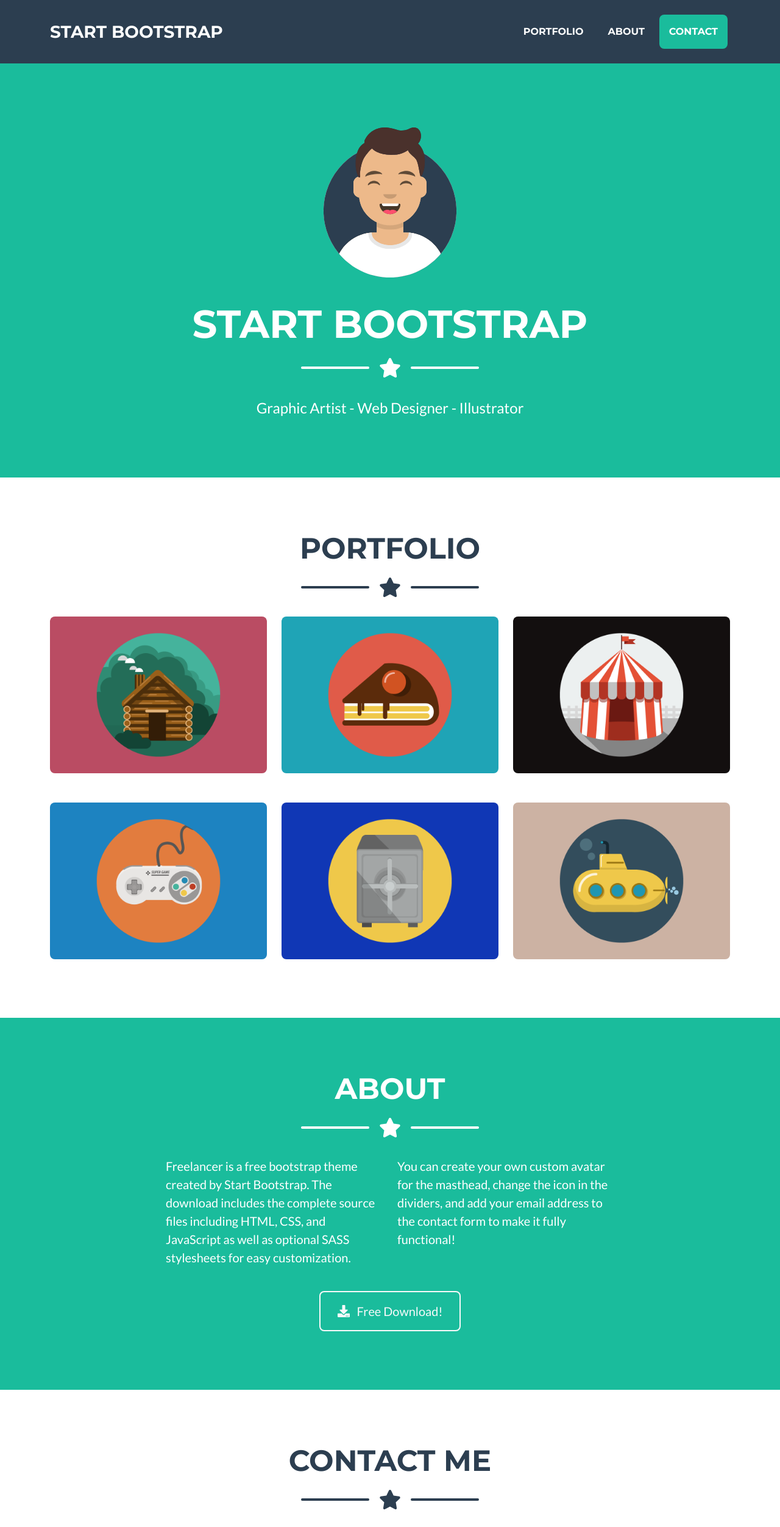
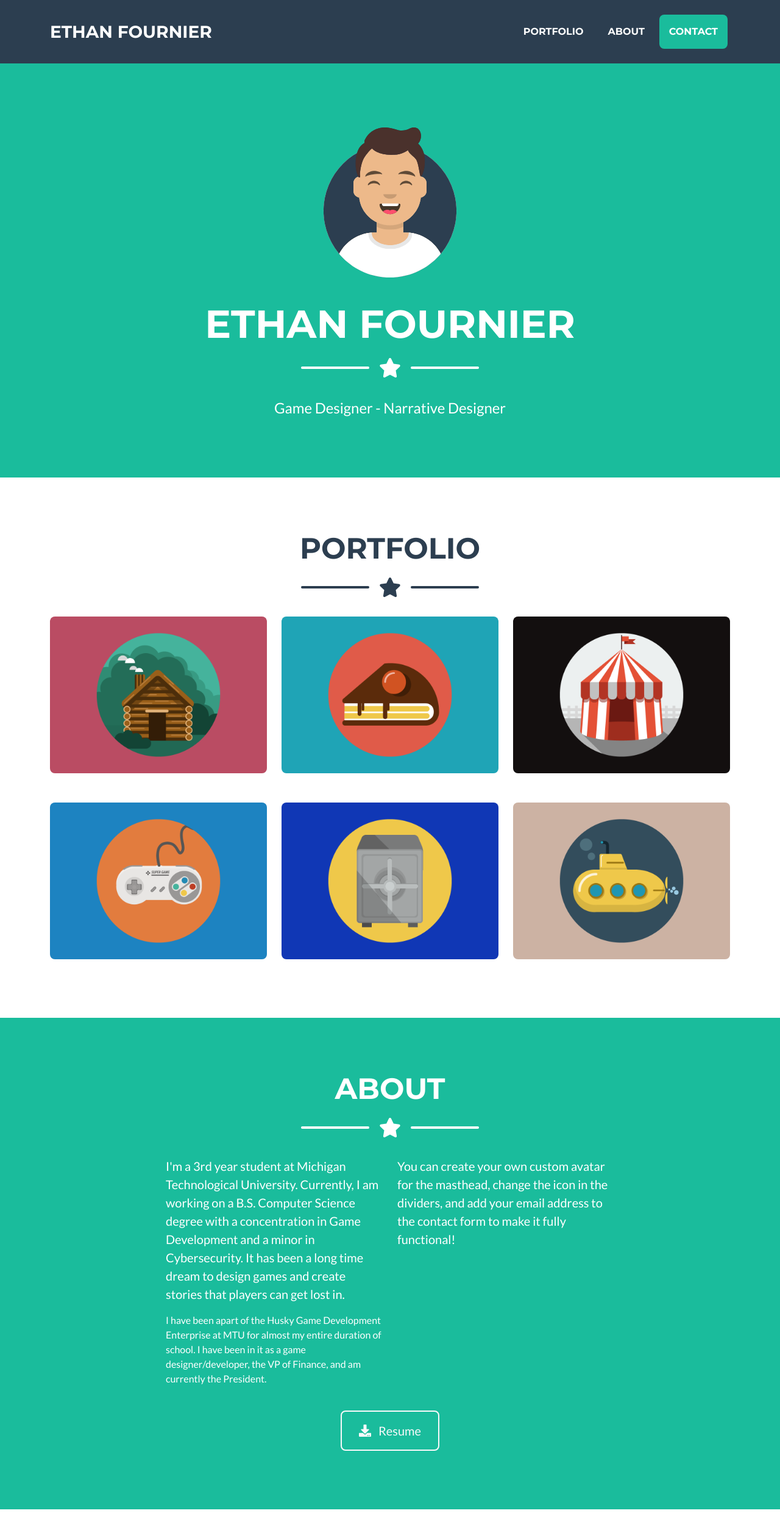
Before and after one commit to Wolfehh/Portfolio, a plain HTML site: page index.html in a window 1280 px wide. Shown: the top 2504 px of the page at 61% size. Drawn offline with nearby package versions, Linux system fonts and the light colour scheme.

Commit message:
Update Index.html

```diff
--- a/index.html
+++ b/index.html
@@ -5,7 +5,7 @@
         <meta name="viewport" content="width=device-width, initial-scale=1, shrink-to-fit=no" />
         <meta name="description" content="" />
         <meta name="author" content="" />
-        <title>Freelancer - Start Bootstrap Theme</title>
+        <title>Ethan Fournier's Portfolio</title>
         <!-- Favicon-->
         <link rel="icon" type="image/x-icon" href="assets/favicon.ico" />
         <!-- Font Awesome icons (free version)-->
@@ -20,7 +20,7 @@
         <!-- Navigation-->
         <nav class="navbar navbar-expand-lg bg-secondary text-uppercase fixed-top" id="mainNav">
             <div class="container">
-                <a class="navbar-brand" href="#page-top">Start Bootstrap</a>
+                <a class="navbar-brand" href="#page-top">Ethan Fournier</a>
                 <button class="navbar-toggler text-uppercase font-weight-bold bg-primary text-white rounded" type="button" data-bs-toggle="collapse" data-bs-target="#navbarResponsive" aria-controls="navbarResponsive" aria-expanded="false" aria-label="Toggle navigation">
                     Menu
                     <i class="fas fa-bars"></i>
@@ -40,7 +40,7 @@
                 <!-- Masthead Avatar Image-->
                 <img class="masthead-avatar mb-5" src="assets/img/avataaars.svg" alt="..." />
                 <!-- Masthead Heading-->
-                <h1 class="masthead-heading text-uppercase mb-0">Start Bootstrap</h1>
+                <h1 class="masthead-heading text-uppercase mb-0">Ethan Fournier</h1>
                 <!-- Icon Divider-->
                 <div class="divider-custom divider-light">
                     <div class="divider-custom-line"></div>
@@ -48,7 +48,7 @@
                     <div class="divider-custom-line"></div>
                 </div>
                 <!-- Masthead Subheading-->
-                <p class="masthead-subheading font-weight-light mb-0">Graphic Artist - Web Designer - Illustrator</p>
+                <p class="masthead-subheading font-weight-light mb-0">Game Designer - Narrative Designer</p>
             </div>
         </header>
         <!-- Portfolio Section-->
@@ -134,14 +134,15 @@
                 </div>
                 <!-- About Section Content-->
                 <div class="row">
-                    <div class="col-lg-4 ms-auto"><p class="lead">Freelancer is a free bootstrap theme created by Start Bootstrap. The download includes the complete source files including HTML, CSS, and JavaScript as well as optional SASS stylesheets for easy customization.</p></div>
+                    <div class="col-lg-4 ms-auto"><p class="lead">I'm a 3rd year student at Michigan Technological University. Currently, I am working on a B.S. Computer Science degree with a concentration in Game Development and a minor in Cybersecurity. It has been a long time dream to design games and create stories that players can get lost in.</p>
+					<p>I have been apart of the Husky Game Development Enterprise at MTU for almost my entire duration of school. I have been in it as a game designer/developer, the VP of Finance, and am currently the President.</p></div>
                     <div class="col-lg-4 me-auto"><p class="lead">You can create your own custom avatar for the masthead, change the icon in the dividers, and add your email address to the contact form to make it fully functional!</p></div>
                 </div>
                 <!-- About Section Button-->
                 <div class="text-center mt-4">
                     <a class="btn btn-xl btn-outline-light" href="https://startbootstrap.com/theme/freelancer/">
                         <i class="fas fa-download me-2"></i>
-                        Free Download!
+                        Resume
                     </a>
                 </div>
             </div>
@@ -225,15 +226,15 @@
                     <div class="col-lg-4 mb-5 mb-lg-0">
                         <h4 class="text-uppercase mb-4">Location</h4>
                         <p class="lead mb-0">
-                            2215 John Daniel Drive
+                            33777 Cornelissen Dr.
                             <br />
-                            Clark, MO 65243
+                            Sterling Heights, MI 48312
                         </p>
                     </div>
                     <!-- Footer Social Icons-->
                     <div class="col-lg-4 mb-5 mb-lg-0">
                         <h4 class="text-uppercase mb-4">Around the Web</h4>
-                        <a class="btn btn-outline-light btn-social mx-1" href="#!"><i class="fab fa-fw fa-facebook-f"></i></a>
+                        <a class="btn btn-outline-light btn-social mx-1" href="#!"><i class="fab fa-fw fa-github-f"></i></a>
                         <a class="btn btn-outline-light btn-social mx-1" href="#!"><i class="fab fa-fw fa-twitter"></i></a>
                         <a class="btn btn-outline-light btn-social mx-1" href="#!"><i class="fab fa-fw fa-linkedin-in"></i></a>
                         <a class="btn btn-outline-light btn-social mx-1" href="#!"><i class="fab fa-fw fa-dribbble"></i></a>
```
